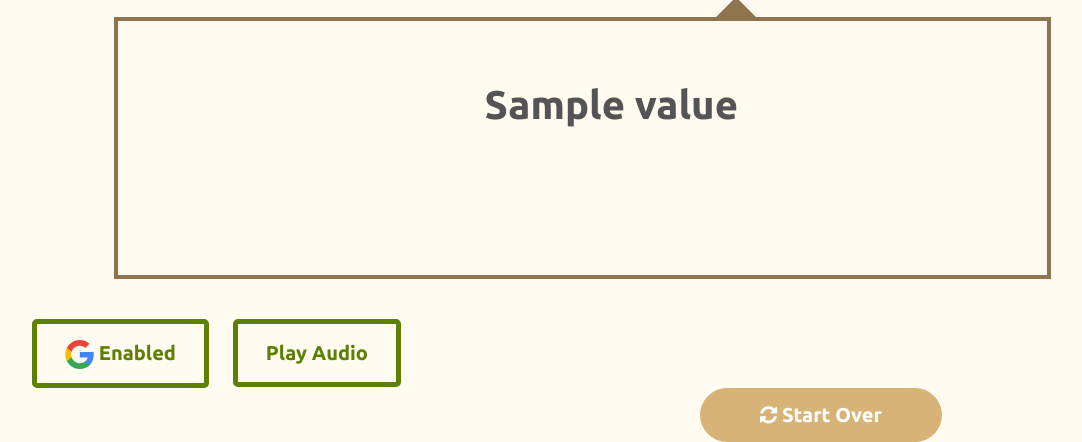
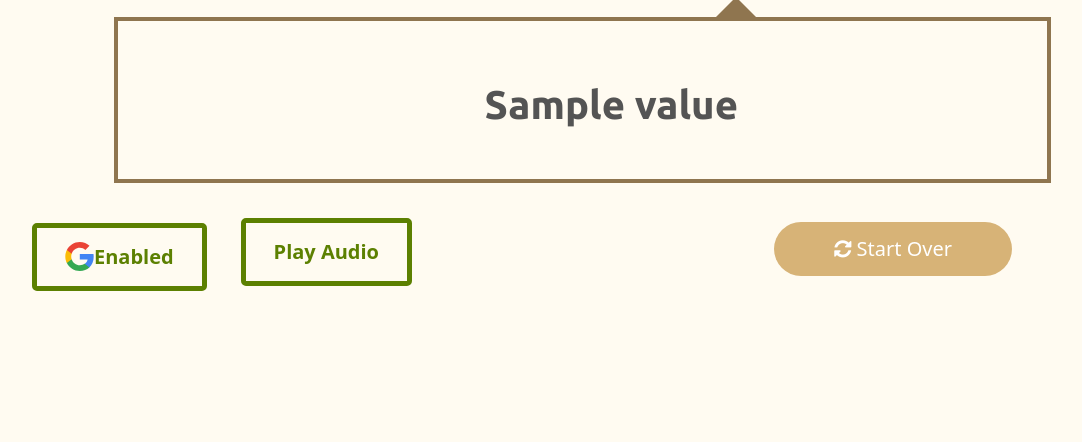
Before and after one commit to neharikapurieng/WhatDoesTheDogSayMLApp, a Flask app: template website/templates/result.html in a window 1280 px wide. Shown: the part 408-850 px from the top of the page, without its empty margins (68-1150 px from the left). After the commit the page ends 699 px from the top, so only its background shows below. Run offline with Flask 2, Linux system fonts and the light colour scheme; the template is opened without the code that fills it: most values are stand-ins (such as "Sample title", 1, 10 or a date in 2020).

Commit message:
Last minute formatting

```diff
--- a/website/static/style.css
+++ b/website/static/style.css
@@ -90,6 +90,7 @@
   padding: 12px 16px;
   font-size: 16px;
   cursor: pointer;
+  margin-right: -20px;
 }
 
 .upload:hover {
@@ -111,20 +112,20 @@
   margin-top: 50px;
   margin-left: 100px;
   font-size: 20px;
+  display: inline-block;
 }
 
 
 
 
 .download {
-  margin-left: 60%;
   background-color: #D7B377;
   border: none;
   color: white;
   padding: 12px 30px;
   cursor: pointer;
   font-size: 20px;
-  border-radius: 500px;
+  white-space: nowrap;
 
 }
 
@@ -152,14 +153,18 @@
 }
 
 .up {
-  margin-left: 60%;
+
   background-color: #D7B377;
   border: none;
   color: white;
   padding: 12px 60px;
   cursor: pointer;
   font-size: 20px;
-  border-radius: 500px;
+  border-radius: 50px;
+
+  position: absolute;
+  top: 630px;
+  right: 200px;
 }
 
 .up:hover {
@@ -269,6 +274,7 @@
   border-radius: 5px;
   margin-left: 100px;
   font-size: 20px;
+  display: inline-flex;
 }
 
 
@@ -298,6 +304,7 @@
   padding: 12px 60px;
   cursor: pointer;
   font-size: 20px;
+  display: inline-block;
 }
 
 .up:hover {
@@ -340,7 +347,12 @@
 }
 
 .button__group{
-  display: block;
+  white-space: nowrap;
+  display: inline-block;
+   margin-top: -20px;
+  width: 80%;
+
+
 }
 
 .audio__btn {
@@ -355,9 +367,13 @@
   font-weight: bold;
   color: #5C8001;
   border-radius: 5px;
-  margin-top: 50px;
   margin-left: 20px;
   font-size: 20px;
+
+position: absolute;
+  top: 626px;
+  right: 800px;
+
 }
 
 .speech-bubble {
@@ -383,3 +399,9 @@
 	margin-left: -20px;
 	margin-top: -20px;
 }
+
+.bbuttons {
+   white-space: nowrap;
+   margin-top: -20px;
+  width: 80%;
+}
--- a/website/templates/result.html
+++ b/website/templates/result.html
@@ -16,15 +16,16 @@
     <h3> A webapp that lets you get inside your dog’s head </h3>
     <img id="logo" src ="static/img/Logo 3.svg" class="center"> </img>
     <div style="text-align: center; margin-left: -550px;" >
-    <h2 class="speech-bubble"><textarea disabled ...id="w3review" style = "text-align: center;" name="w3review" rows="4" cols="35">
+    <h2 class="speech-bubble"><textarea disabled ...id="w3review" style = "text-align: center;" name="w3review" rows="2" cols="35">
       {{value}}
     </textarea></h2></div>
 <!--    <h2 class="result"> "I am Hungry" </h2>-->
-    <div class="button__group"><button class="google" id="google"><img src = "static/img/Google.svg"></img> Enabled</button>
+  <button class="google" id="google"><img src = "static/img/Google.svg"></img> Enabled</button>
       <input type="button" class="audio__btn" value="Play Audio" onclick="play()">
     <audio id="audio"></audio>
+
       <button class="up" id="startover" onclick="window.location.href='index.html'"><i class= "fa fa-refresh"></i> Start Over</button>
-    </div>
+
 
     <form action="home" enctype="multipart/form-data" method="POST" className="wrapped__form" id="gohome" hidden>
          <input type = "text" id="placeholder" name = "placeholder" />
```
Also changed, not shown: website/templates/home.html (+6 -2 lines).
